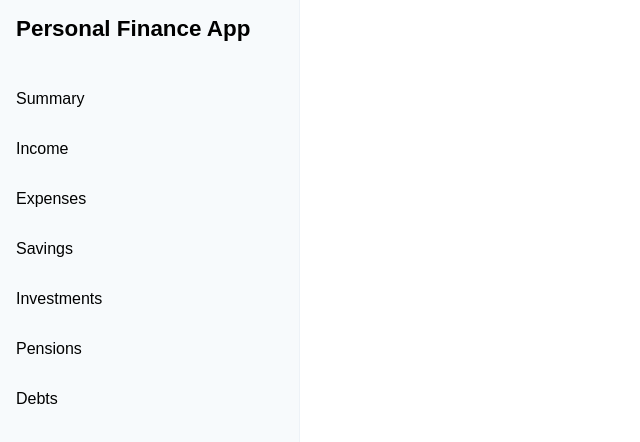
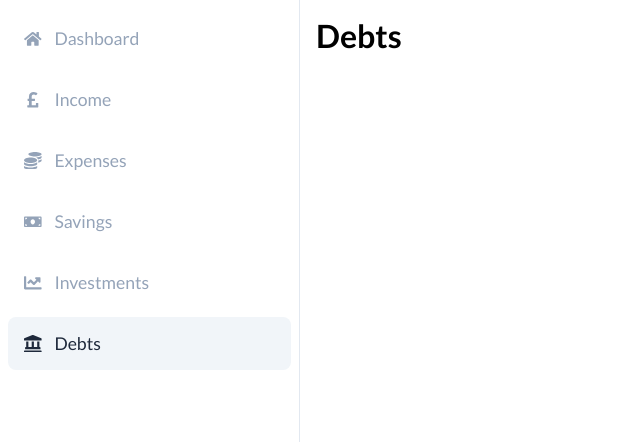
Before and after one commit to andrewoetegenn/tmp, a React (Create React App) app: page /debts in a window 1280 px wide. Shown: the top 442 px of the page, without its empty margins (0-640 px from the left). Built offline with nearby package versions, Linux system fonts and the light colour scheme.

Commit message:
Continue navigation with react-router and react-icons

```diff
--- a/package.json
+++ b/package.json
@@ -25,6 +25,8 @@
     "framer-motion": "^5.5.5",
     "react": "^17.0.2",
     "react-dom": "^17.0.2",
+    "react-icons": "^4.3.1",
+    "react-router-dom": "^6.2.1",
     "react-scripts": "5.0.0",
     "typescript": "^4.5.4"
   },
--- a/public/index.html
+++ b/public/index.html
@@ -8,6 +8,12 @@
       name="description"
       content="Web site created using create-react-app"
     />
+    <link rel="preconnect" href="https://fonts.googleapis.com" />
+    <link rel="preconnect" href="https://fonts.gstatic.com" crossorigin />
+    <link
+      href="https://fonts.googleapis.com/css2?family=Lato:wght@400;700&display=swap"
+      rel="stylesheet"
+    />
     <title>Personal Finance App</title>
   </head>
   <body>
--- a/src/App.css
+++ b/src/App.css
@@ -2,5 +2,15 @@
   box-sizing: border-box;
   margin: 0;
   padding: 0;
-  font-family: sans-serif;
+  font-family: "Lato", sans-serif;
 }
+
+.wrapper {
+  display: flex;
+  width: 100%;
+  align-items: stretch;
+}
+
+h1 {
+  padding: 1rem;
+}
--- a/src/App.tsx
+++ b/src/App.tsx
@@ -1,10 +1,19 @@
 import "./App.css";
 import { Sidebar } from "./components/Sidebar";
+import { Routes, Route } from "react-router-dom";
 
 const App = () => (
-  <>
+  <div className="wrapper">
     <Sidebar />
-  </>
+    <Routes>
+      <Route path="" element={<h1>Dashboard</h1>} />
+      <Route path="income" element={<h1>Income</h1>} />
+      <Route path="expenses" element={<h1>Expenses</h1>} />
+      <Route path="savings" element={<h1>Savings</h1>} />
+      <Route path="investments" element={<h1>Investments</h1>} />
+      <Route path="debts" element={<h1>Debts</h1>} />
+    </Routes>
+  </div>
 );
 
 export default App;
--- a/src/components/Sidebar/Sidebar.css
+++ b/src/components/Sidebar/Sidebar.css
@@ -1,30 +1,42 @@
 .sidebar {
-  position: absolute;
-  left: 0;
-  top: 0;
-  background-color: #f7fafc;
-  height: 100vh;
+  min-height: 100vh;
   width: 300px;
-  border-right: 1px solid #edf2f7;
-}
-
-.sidebar-heading {
-  margin-bottom: 1rem;
-  padding: 1rem;
-  font-size: 1.4rem;
+  border-right: 1px solid #e2e8f0;
+  padding: 0.5rem;
 }
 
 .sidebar-items {
   display: flex;
   flex-direction: column;
-  list-style-type: none;
+  list-style: none;
 }
 
 .sidebar-item {
-  padding: 1rem;
+  padding: 0.25rem 0 0.25rem 0;
 }
 
-.sidebar-item:hover {
+.sidebar-item a {
+  display: flex;
+  align-items: center;
+  text-decoration: none;
+  color: #94a3b8;
+  font-size: 1.1rem;
+  width: 100%;
+  padding: 1rem;
+  border-radius: 0.5rem;
+}
+
+.sidebar-item.active a {
+  background-color: #f1f5f9;
+  color: #1e293b;
+}
+
+.sidebar-item a:hover {
   cursor: pointer;
-  background-color: #edf2f7;
+  background-color: #f1f5f9;
+  color: #1e293b;
 }
+
+.sidebar-item-name {
+  margin-left: 0.8rem;
+}
--- a/src/components/Sidebar/Sidebar.tsx
+++ b/src/components/Sidebar/Sidebar.tsx
@@ -1,23 +1,63 @@
 import "./Sidebar.css";
+import {
+  FaHome,
+  FaPoundSign,
+  FaCoins,
+  FaMoneyBill,
+  FaChartLine,
+  FaLandmark,
+} from "react-icons/fa";
+import { Link, useLocation } from "react-router-dom";
 
 const sidebarItems = [
-  "Summary",
-  "Income",
-  "Expenses",
-  "Savings",
-  "Investments",
-  "Pensions",
-  "Debts",
+  {
+    path: "/",
+    name: "Dashboard",
+    icon: <FaHome />,
+  },
+  {
+    path: "/income",
+    name: "Income",
+    icon: <FaPoundSign />,
+  },
+  {
+    path: "/expenses",
+    name: "Expenses",
+    icon: <FaCoins />,
+  },
+  {
+    path: "/savings",
+    name: "Savings",
+    icon: <FaMoneyBill />,
+  },
+  {
+    path: "/investments",
+    name: "Investments",
+    icon: <FaChartLine />,
+  },
+  {
+    path: "/debts",
+    name: "Debts",
+    icon: <FaLandmark />,
+  },
 ];
 
 const Sidebar = () => {
+  const location = useLocation();
+
   return (
     <div className="sidebar">
-      <h1 className="sidebar-heading">Personal Finance App</h1>
       <ul className="sidebar-items">
         {sidebarItems.map((item) => (
-          <ul className="sidebar-item" onClick={() => alert(item)}>
-            {item}
+          <ul
+            className={`sidebar-item${
+              location.pathname === item.path ? " active" : ""
+            }`}
+          >
+            <Link to={item.path}>
+              {item.icon}
+              <span className="sidebar-item-name">{item.name}</span>
+            </Link>
           </ul>
         ))}
       </ul>
--- a/src/index.tsx
+++ b/src/index.tsx
@@ -1,10 +1,13 @@
 import React from "react";
 import ReactDOM from "react-dom";
+import { BrowserRouter } from "react-router-dom";
 import App from "./App";
 
 ReactDOM.render(
   <React.StrictMode>
-    <App />
+    <BrowserRouter>
+      <App />
+    </BrowserRouter>
   </React.StrictMode>,
   document.getElementById("root")
 );
```
Also changed, not shown: 1 other file (tests, documents, lock files or other folders).
